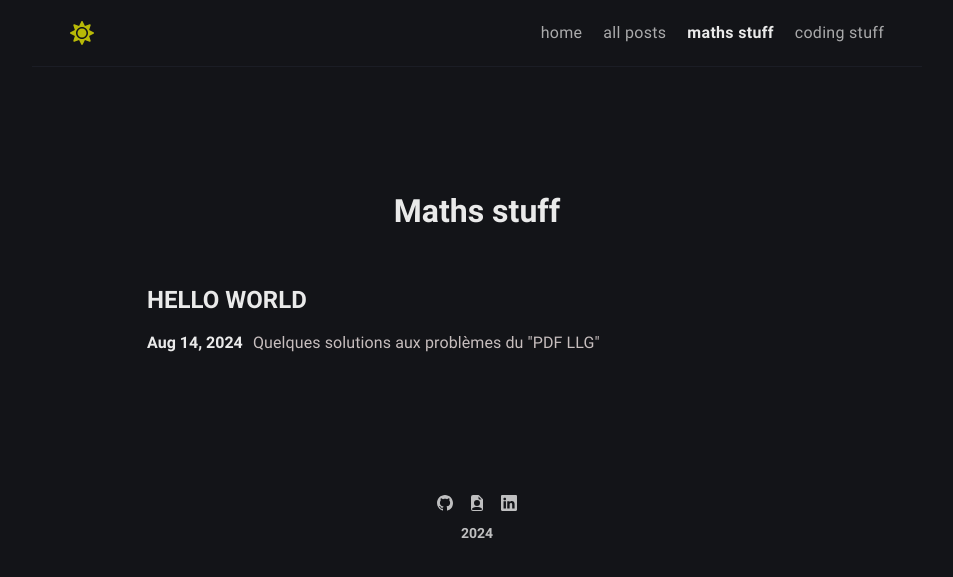
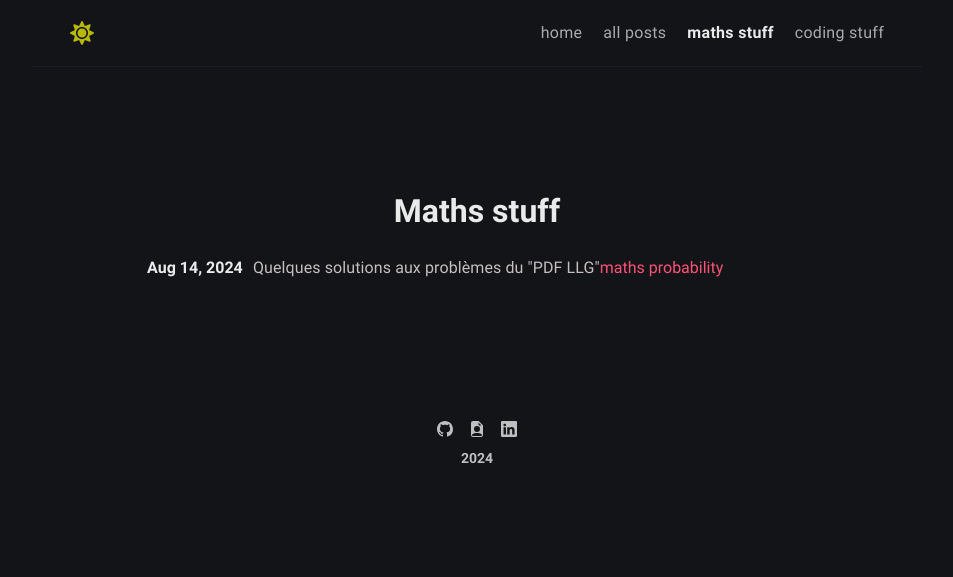
Before and after one commit to Cyril9227/cyril9227.github.io, a Jekyll site: the page built from maths.md, in a window 1280 px wide. Shown: the top 577 px of the page, without its empty margins (163-1116 px from the left). Built offline with Jekyll 4.4.1, drawn with Linux system fonts in a browser that asks for light colours.

Commit message:
add some tags

```diff
--- a/maths.md
+++ b/maths.md
@@ -5,8 +5,6 @@ layout: page
 excerpt: Random bad maths and cool problems
 comments: false
 ---
-
-# HELLO WORLD
 
 
 <div id="posts-container">
@@ -19,6 +17,11 @@ comments: false
           <h3 class="post-item-title">
             <a href="{{ post.url }}">{{ post.title | escape }}</a>
           </h3>
+          <span class="post-item-tags">
+            {% for tag in post.tags %}
+              <a href="/tags#{{ tag | slugify }}" class="post-tag">{{ tag }}</a>
+            {% endfor %}
+          </span>
         </article>
       {% endfor %}
     {% else %}
```
Also changed, not shown: coding.md (+0 -2 lines).
